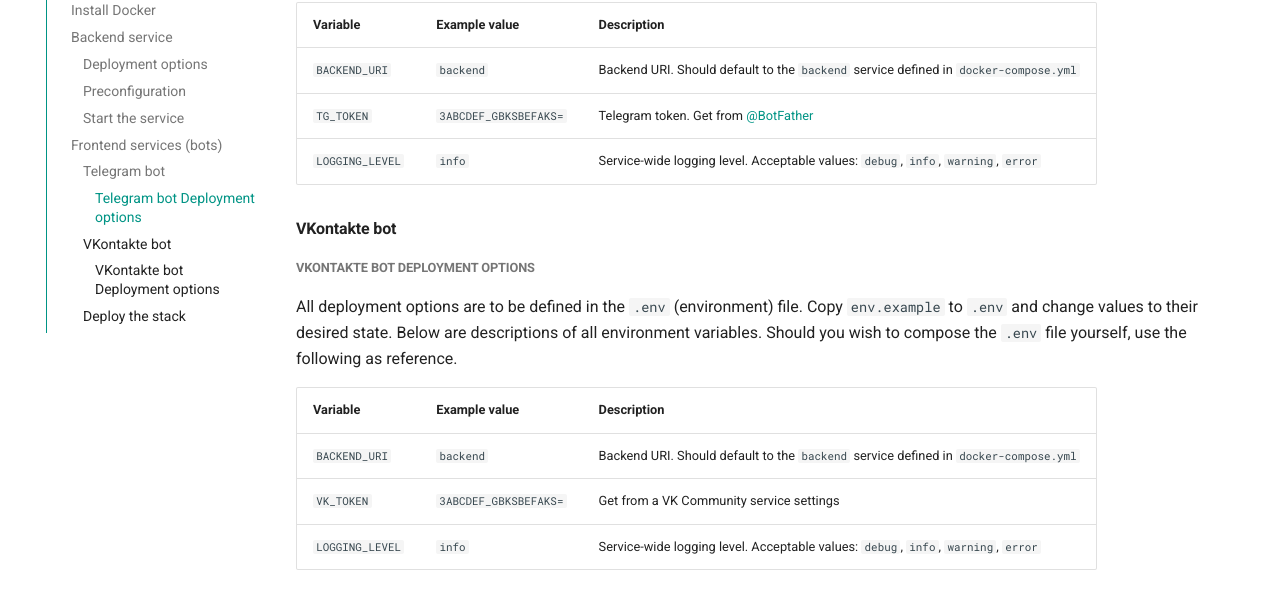
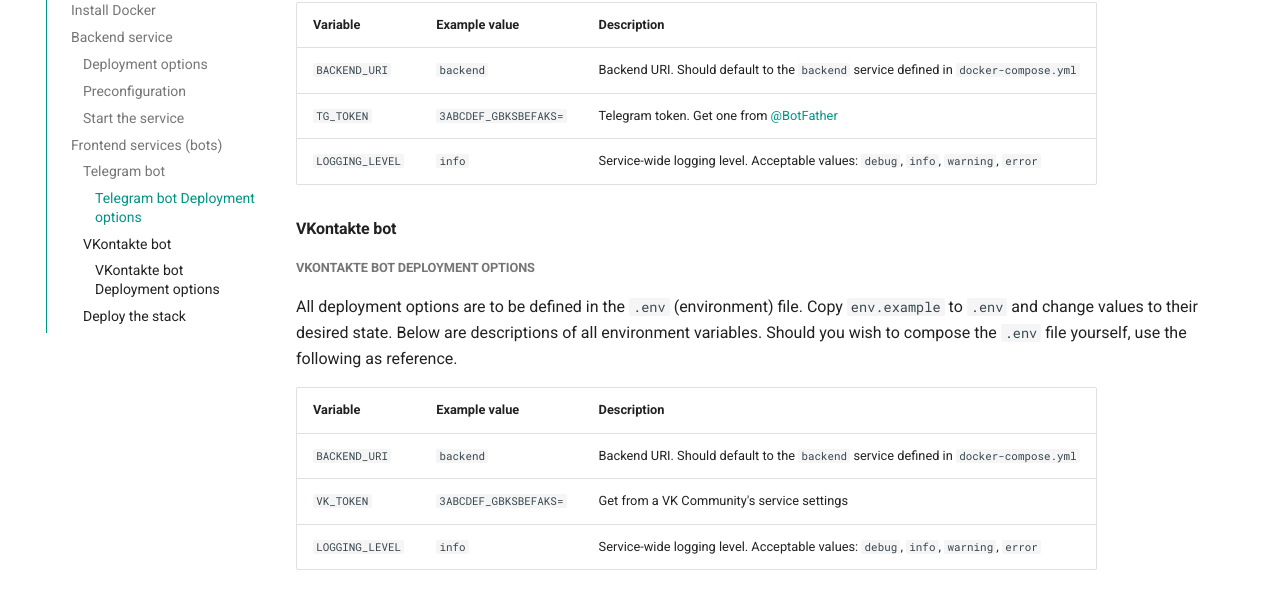
Before and after one commit to 0xb1b1/misis-admission-bot, an MkDocs documentation site: the page built from docs/deployment.md, in a window 1280 px wide and 900 px high, scrolled down 1718 px. Shown: the part 152-749 px from the top of the window. Built offline with MkDocs 1.6.1 and Material for MkDocs 9.7.7, drawn with Linux system fonts in a browser that asks for light colours.

Commit message:
fix: grammar in docs

```diff
--- a/docs/deployment.md
+++ b/docs/deployment.md
@@ -53,7 +53,7 @@ All deployment options are to be defined in the `.env` (environment) file. Copy
 | Variable           | Example value              | Description |
 | ------------------ | :------------------------- | :---------- |
 | `BACKEND_URI`      | `backend`                  | Backend URI. Should default to the `backend` service defined in `docker-compose.yml` |
-| `TG_TOKEN`         | `3ABCDEF_GBKSBEFAKS=`      | Telegram token. Get from [@BotFather](https://t.me/BotFather) |
+| `TG_TOKEN`         | `3ABCDEF_GBKSBEFAKS=`      | Telegram token. Get one from [@BotFather](https://t.me/BotFather) |
 | `LOGGING_LEVEL`    | `info`                     | Service-wide logging level. Acceptable values: `debug`, `info`, `warning`, `error` |
 
 #### VKontakte bot
@@ -65,7 +65,7 @@ All deployment options are to be defined in the `.env` (environment) file. Copy
 | Variable           | Example value              | Description |
 | ------------------ | :------------------------- | :---------- |
 | `BACKEND_URI`      | `backend`                  | Backend URI. Should default to the `backend` service defined in `docker-compose.yml` |
-| `VK_TOKEN`         | `3ABCDEF_GBKSBEFAKS=`      | Get from a VK Community service settings |
+| `VK_TOKEN`         | `3ABCDEF_GBKSBEFAKS=`      | Get from a VK Community's service settings |
 | `LOGGING_LEVEL`    | `info`                     | Service-wide logging level. Acceptable values: `debug`, `info`, `warning`, `error` |
 
 #### Deploy the stack
```
